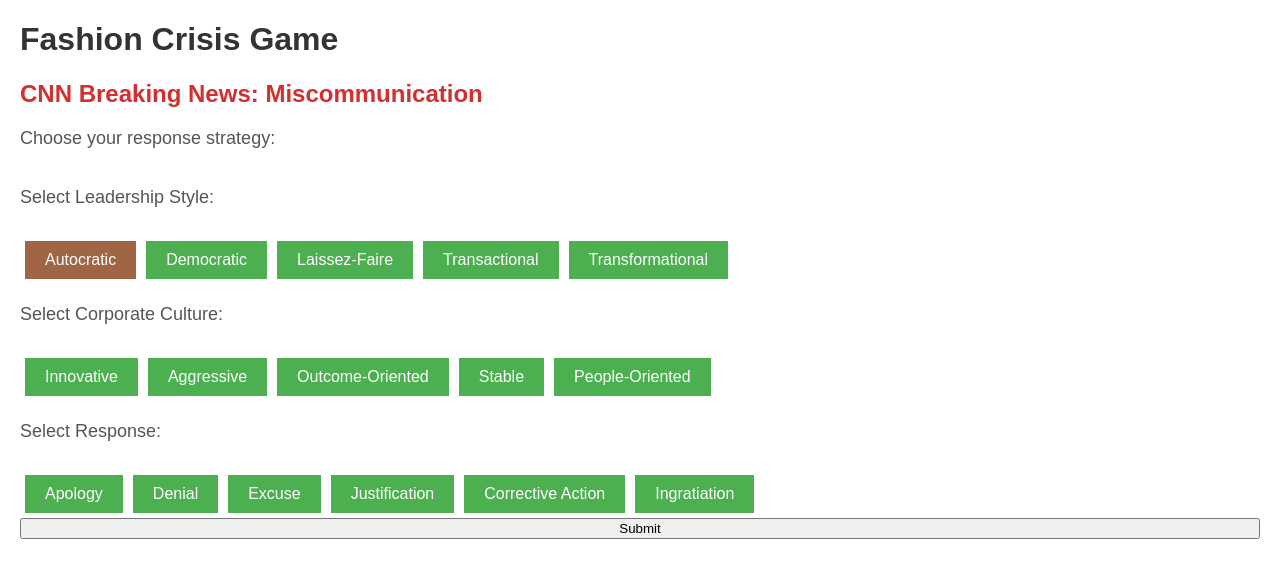
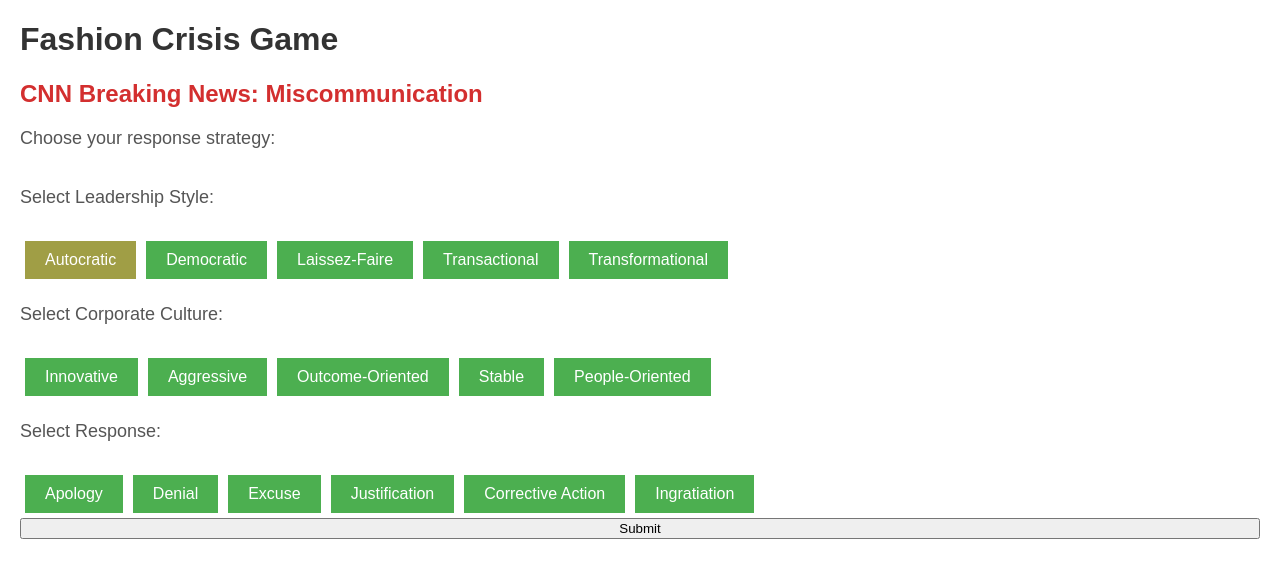
Before and after one commit to demyMichaels/blog, a Flask app: page / in a window 1280 px wide, with the pointer over the restyled element. Shown: the top 578 px of the page. Run offline with Flask 3, Linux system fonts and the light colour scheme.

```diff
--- a/fashion_firestorm/static/style.css
+++ b/fashion_firestorm/static/style.css
@@ -40,7 +40,7 @@ button {
 }
 
 button:hover {
-    background-color: #a06545;
+    background-color: #a09e45;
 }
 
 button:disabled, .disabled {
```
